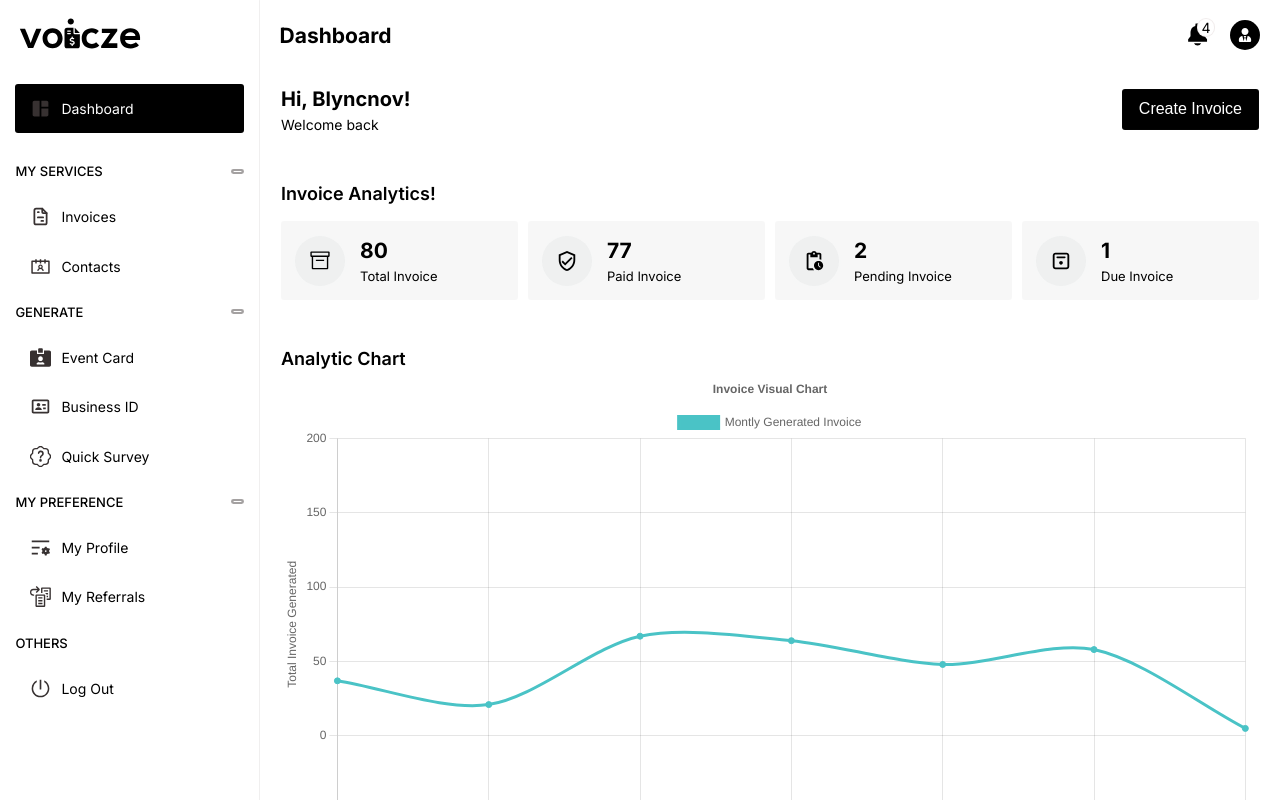
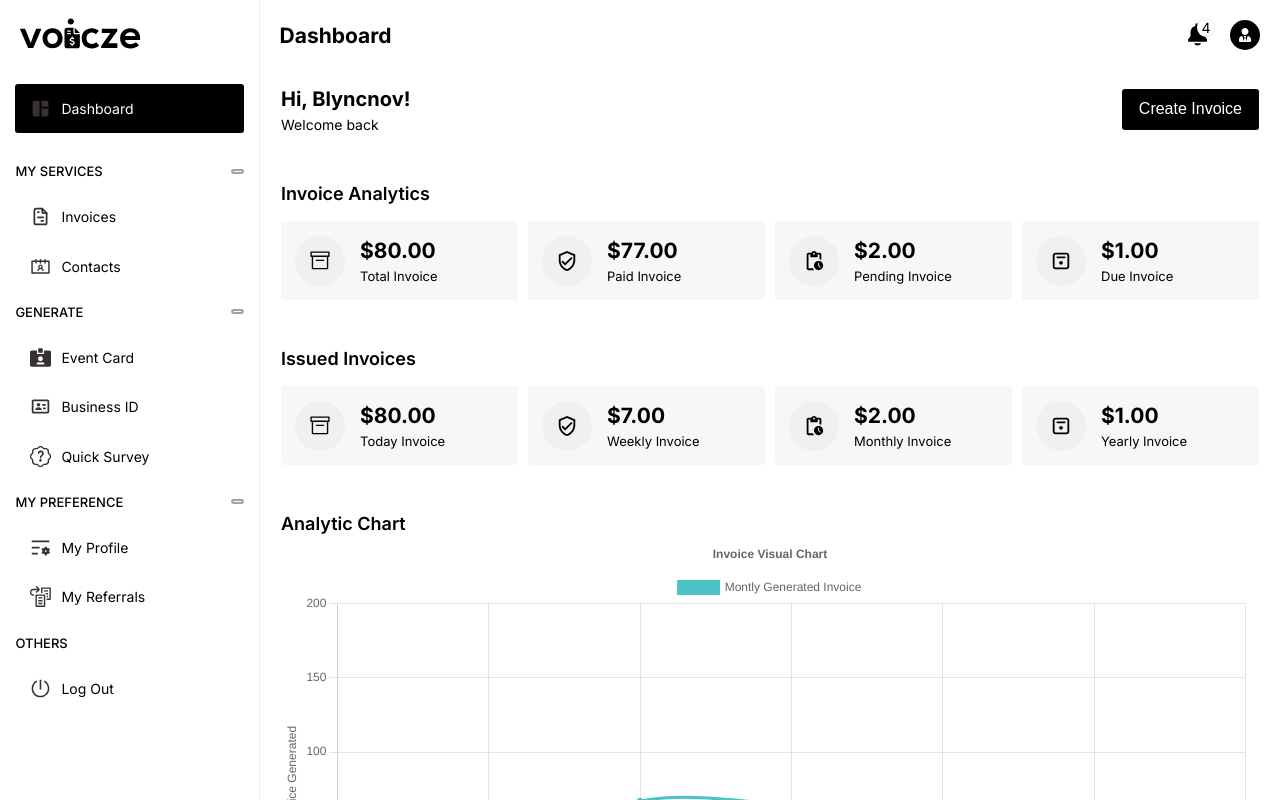
Before and after one commit to blyncnov/voicze, a Next.js app: page /dashboard in a window 1280 px wide. Built offline with nearby package versions, Linux system fonts and the light colour scheme.

Commit message:
voicze => adjustment

```diff
--- a/components/Dashboard/Utils/BarChart.tsx
+++ b/components/Dashboard/Utils/BarChart.tsx
@@ -74,7 +74,7 @@ export const data = {
 
 const BarChart = () => {
   return (
-    <div className="chart_container" style={{ minHeight: "500px" }}>
+    <div className="chart_container">
       <Line options={options} data={data} updateMode={"resize"} />
     </div>
   );
--- a/components/Navigation/index.tsx
+++ b/components/Navigation/index.tsx
@@ -114,7 +114,7 @@ const Naviagtion = () => {
                     Login
                   </button>
                 </Link>
-                <Link href="/waitlist">
+                <Link href="/auth/register">
                   <button className={style.btn} id={style.primary}>
                     Get Started
                   </button>
--- a/pages/dashboard/index.tsx
+++ b/pages/dashboard/index.tsx
@@ -34,7 +34,7 @@ export default function Dashboard() {
       <br />
       <section className="dashboard_special_container">
         <div>
-          <h2 className="dashboard_title">Invoice Analytics!</h2>
+          <h2 className="dashboard_title">Invoice Analytics</h2>
         </div>
         <div className="dashboard_invoice_grid">
           <QuickAnalytic
@@ -61,8 +61,42 @@ export default function Dashboard() {
       </section>
       <br />
       <section className="dashboard_special_container">
+        <div>
+          <h2 className="dashboard_title">Issued Invoices</h2>
+        </div>
+        <div className="dashboard_invoice_grid">
+          <QuickAnalytic
+            icon={<VscArchive style={IconCardStyle} />}
+            title="Today"
+            count={80}
+          />
+          <QuickAnalytic
+            icon={<MdOutlineVerifiedUser style={IconCardStyle} />}
+            title="Weekly"
+            count={7}
+          />
+          <QuickAnalytic
+            icon={<MdPendingActions style={IconCardStyle} />}
+            title="Monthly"
+            count={2}
+          />
+          <QuickAnalytic
+            icon={<CgCalendarDue style={IconCardStyle} />}
+            title="Yearly"
+            count={1}
+          />
+        </div>
+      </section>
+      <br />
+      <section className="dashboard_special_container">
         <h2 className="dashboard_title">Analytic Chart</h2>
         <BarChart />
+      </section>
+      <br />
+      <section className="dashboard_special_container">
+        <h2 className="dashboard_title">Payment Receipts</h2>
+        <br />
+        <Invoice_Table />
       </section>
     </>
   );
@@ -76,8 +110,58 @@ const QuickAnalytic = ({ title, icon, count }: any) => {
           <div className="quick_analytic_icon">{icon}</div>
         </div>
         <div className="quick_analytic_column">
-          <h1> {count} </h1>
+          <h1>
+            <span>$</span>
+            {count}.00{" "}
+          </h1>
           <li> {title} Invoice</li>
+        </div>
+      </div>
+    </div>
+  );
+};
+
+const Invoice_Table = () => {
+  return (
+    <div>
+      <div id="table">
+        <div className="container">
+          <div className="row">
+            <div className="col-xs-12">
+              <div className="table-responsive" data-pattern="priority-columns">
+                <table
+                  summary="This table shows all the events that are available"
+                  className="table table-bordered table-hover"
+                >
+                  <caption className="text-center"></caption>
+                  <thead>
+                    <tr>
+                      <th data-priority="1">ID</th>
+                      <th data-priority="2">All</th>
+                      <th data-priority="3">Paid</th>
+                      <th data-priority="4">Pending</th>
+                      <th data-priority="5">Overdue </th>
+                      <th data-priority="6">Recurring</th>
+                    </tr>
+                  </thead>
+                  <tbody>
+                    {[0, 1].map((data: any) => {
+                      return (
+                        <tr key={data}>
+                          <td>{data + 1} </td>
+                          <td> Gaming </td>
+                          <td> Yes</td>
+                          <td>None</td>
+                          <td>None</td>
+                          <td>None</td>
+                        </tr>
+                      );
+                    })}
+                  </tbody>
+                </table>
+              </div>
+            </div>
+          </div>
         </div>
       </div>
     </div>
```
